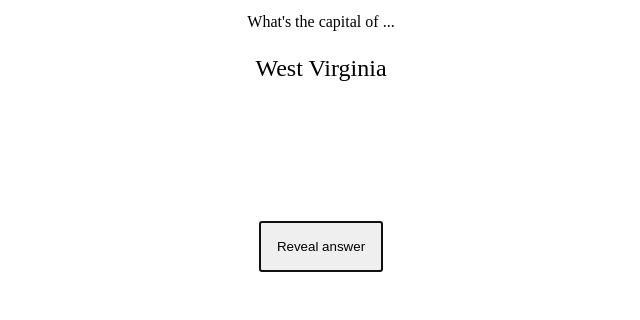
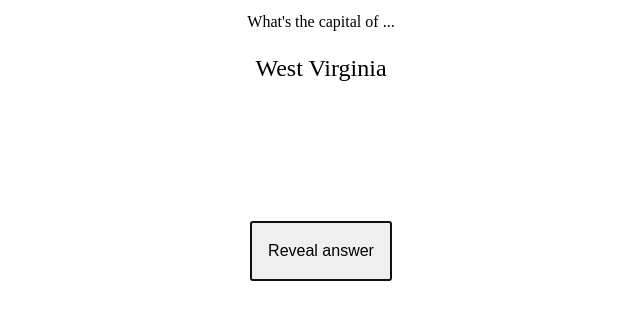
Before and after one commit to draperunner/capitals-quiz, a plain HTML site: page index.html in a window 1280 px wide. Shown: the part 102-422 px from the top of the page, without its empty margins (319-959 px from the left). Drawn offline with Linux system fonts and the light colour scheme.

Commit message:
Normalize button styles

```diff
--- a/index.html
+++ b/index.html
@@ -9,12 +9,21 @@
         margin: 1rem;
         text-align: center;
       }
+      button {
+        display: inline-block;
+        line-height: 1.5;
+        font-size: 100%;
+        text-align: center;
+        vertical-align: middle;
+        text-transform: none;
+        -webkit-appearance: button;
+        appearance: button;
+      }
       #button {
         position: absolute;
         bottom: 2rem;
         left: 1rem;
         padding: 1rem;
-        min-height: 3rem;
         width: calc(100% - 2rem);
       }
       #state,
```
